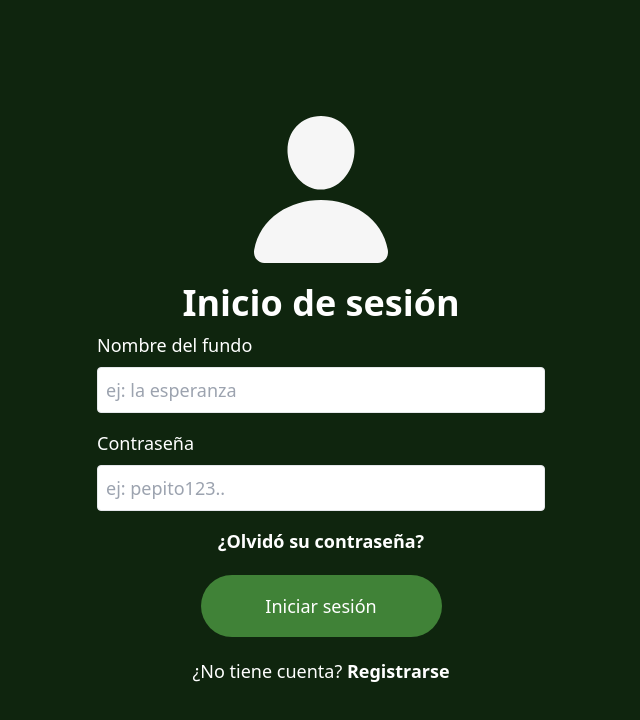
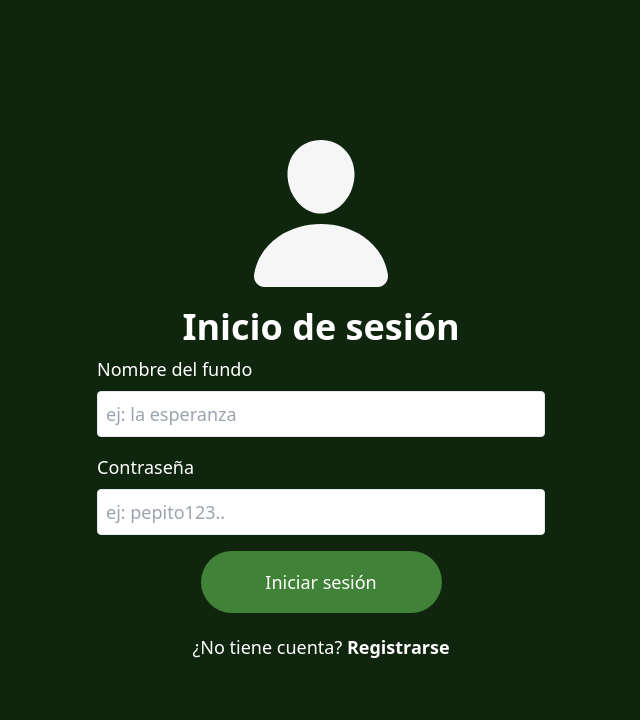
Before and after one commit to marcos2808/tesis-aplicacion, a React (Vite) app in the folder front-tesis/: page /Login in a window 1280 px wide. Shown: the top 720 px of the page, without its empty margins (319-959 px from the left). Built offline with nearby package versions, Linux system fonts and the light colour scheme.

Commit message:
ultimo detalle

```diff
--- a/front-tesis/src/pages/Login.jsx
+++ b/front-tesis/src/pages/Login.jsx
@@ -64,7 +64,6 @@ function Login() {
             className="w-full p-2 text-lg border rounded"
           />
         </div>
-        <p className="text-white text-lg font-bold mb-5 cursor-pointer text-center" onClick={() => alert("Funcionalidad de recuperación de contraseña no implementada.")}>¿Olvidó su contraseña?</p>
         <PrincipalButton text="Iniciar sesión" onClick={handleLogin} />
         <p className="text-white text-lg mt-5">¿No tiene cuenta? <span onClick={handleRegisterNavigation} className="font-bold cursor-pointer">Registrarse</span></p>
       </div>
```
